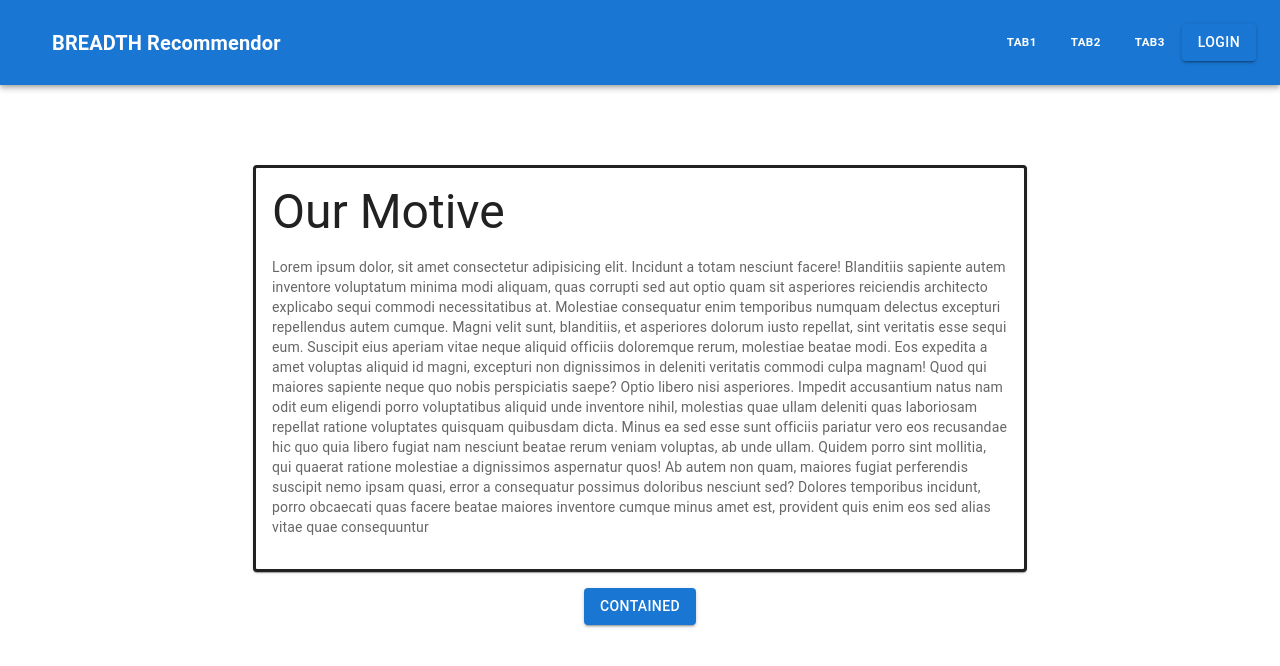
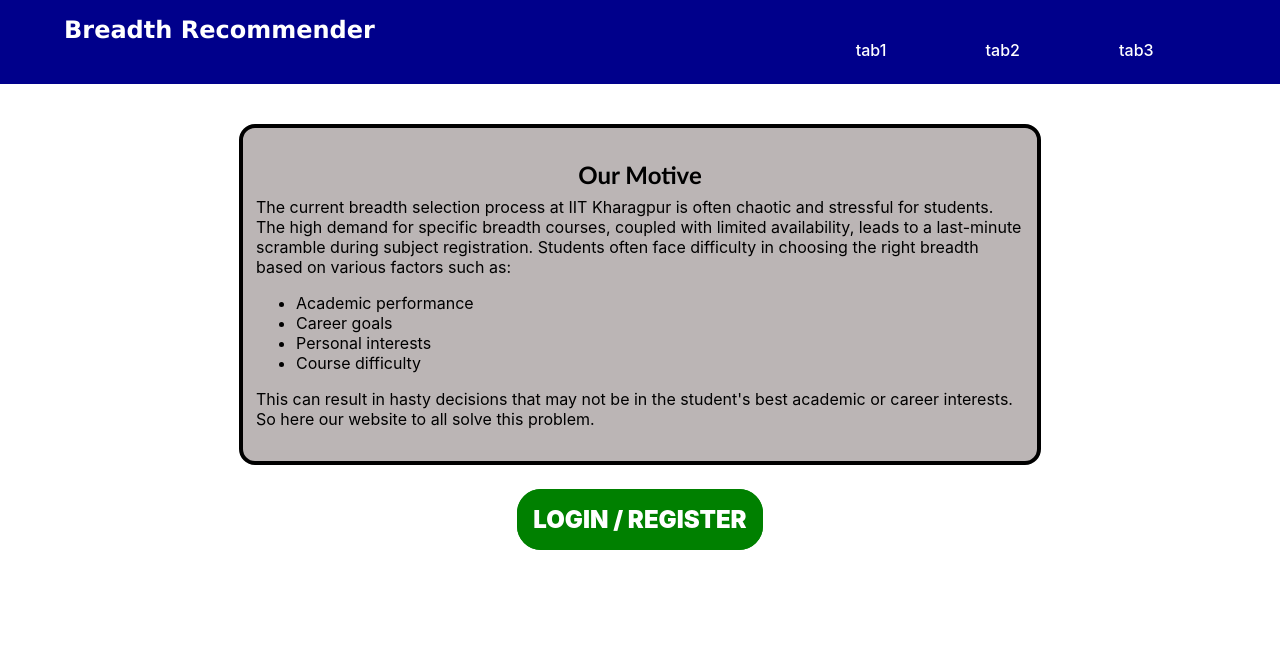
Before and after one commit to Harshbansal8705/HackTech-frontend, a React (Create React App) app: page / in a window 1280 px wide. Shown: the top 666 px of the page. Built offline with nearby package versions, Linux system fonts and the light colour scheme.

Commit message:
landing page 2

```diff
--- a/src/App.css
+++ b/src/App.css
@@ -59,6 +59,119 @@
   margin: auto;
   justify-content: space-around;
   margin-top: 2vh;
-  margin-down: 2vh;
+  /* margin-down: 2vh; */
 
 }
+
+.navbar2{
+  display: flex;
+  justify-content: space-between;
+  padding:2vh 5vw 0vh 5vw;
+  background-color: #00008B;
+  color: white;
+  margin-bottom: 5vh;
+
+}
+.navbar2 .title{
+  font-size: x-large;
+  font-family:'Lucida Sans', 'Lucida Sans Regular', 'Lucida Grande', 'Lucida Sans Unicode', Geneva, Verdana, sans-serif;
+  font-weight: 600;
+
+}
+
+.navbar2 .links ul{
+  display: flex;
+  list-style: none;
+  align-items: center;
+
+}
+.navbar2 .links ul li{
+  /* margin-left: 2vw; */
+
+  margin-right: 2vw;
+  /* border: solid black; */
+  padding: 1vh 1vw 1vh 1vw;
+  /* border-radius: 3vh; */
+  /* color: white; */
+  box-sizing: border-box;
+
+}
+
+.navbar2 a{
+  text-decoration: none;
+  color: white;
+  /* border: solid black; */
+  padding: 1vw 3vh 1vw 3vh;
+  font-size: medium;
+  font-weight: 500;
+  border-radius: 3vh;
+
+}
+.navbar2 a:hover{
+  color: black;
+  background-color: white;
+  /* border: black solid ; */
+}
+
+.description{
+  margin-top: 4vh;
+  margin-bottom: 4vh;
+  padding-top: 4vh;
+  padding-bottom: 4vh;
+  padding-left: 1vw;
+  padding-right: 1vw;
+
+  display: block;
+  margin: auto;
+  width: 60vw;
+  border: solid black 0.5vh;
+  border-radius: 2vh;
+  background-color: rgb(187, 181, 181);
+  justify-content: space-between;
+
+}
+.description .title{
+  margin-bottom: 1vh;
+  font-family: 'Gill Sans', 'Gill Sans MT', Calibri, 'Trebuchet MS', sans-serif;
+  font-size:x-large;
+  font-weight: 800;
+  text-align: center;
+}
+
+.description .para{
+  text-align: left;
+
+}
+
+.login-register{
+  margin: 5vh 0 2vh 0;
+  display: block;
+  width: 100%;
+  /* margin: auto; */
+  text-align: center;
+  /* background-color: green; */
+
+
+  /* box-sizing: border-box; */
+
+}
+
+.login-register a{
+  text-decoration: none;
+  font-weight:900;
+  font-size: 3vh;
+  color: white;
+  border: solid green 1vh;
+  border-radius: 3vh;
+  padding: 1vh 1vh 1vh 1vh ;
+  background-color: green;
+
+
+}
+
+.login-register a:hover{
+  border: solid blue 1vh;
+  color: blue;
+  background-color: white;
+
+}
--- a/src/App.js
+++ b/src/App.js
@@ -1,6 +1,7 @@
 import logo from './logo.svg';
 import './App.css';
-import LandingPage from './components/landingpage';
+// import LandingPage from './components/landingpage.jsx';
+import LandingPage2 from './components/landingPage2.jsx';
 import { Routes, Route } from "react-router-dom";
 import Register from './components/register.jsx';
 import { BrowserRouter } from 'react-router-dom';
@@ -8,7 +9,8 @@ import { BrowserRouter } from 'react-router-dom';
 function App() {
   return (
     <Routes>
-  <Route index path="/" element={<LandingPage />} />
+  {/* <Route index path="/" element={<LandingPage />} /> */}
+  <Route index path="/" element={<LandingPage2 />} />
   <Route path="register" element={<Register />} />
     </Routes>
   );
--- /dev/null
+++ b/src/components/LandingPageComponents/navbar2.jsx
@@ -0,0 +1,21 @@
+const Navbar = () => {
+    return (
+        <div className="navbar2">
+                <div className="title">Breadth Recommender
+                </div>
+
+                <div className="links">
+                    <ul>
+                        <li><a href="/">tab1</a></li>
+                        <li><a href="/">tab2</a></li>
+                        <li><a href="/">tab3</a></li>
+                    </ul>
+
+                </div>
+
+            </div>
+
+    );
+}
+
+export default Navbar;
--- /dev/null
+++ b/src/components/landingPage2.jsx
@@ -0,0 +1,44 @@
+import React from 'react';
+import Navbar from './LandingPageComponents/navbar2';
+import imagePath from './LandingPageComponents/disturbed_student.jpg';
+
+const LandingPage2 = () => {
+    return (
+        <>
+            <Navbar />
+
+
+
+            <div className="description">
+
+                <div className="title">Our Motive</div>
+                <div className="para">The current breadth selection process at IIT Kharagpur is often chaotic and stressful
+                    for students. The high demand for specific breadth courses, coupled with limited
+                    availability, leads to a last-minute scramble during subject registration. Students
+                    often face difficulty in choosing the right breadth based on various factors such as:
+                    <ul>
+                        <li> Academic performance</li>
+                        <li> Career goals</li>
+                        <li> Personal interests</li>
+                        <li> Course difficulty</li>
+                    </ul>
+                    This can result in hasty decisions that may not be in the student's best academic or
+                    career interests. So here our website to all solve this problem.
+                </div>
+
+                {/* <div className="pic"><img src={imagePath} alt="React Image" /></div> */}
+            </div>
+
+
+
+            <div className="login-register">
+                <a href="/"> LOGIN / REGISTER</a>
+            </div>
+
+
+        </>
+
+    );
+}
+
+export default LandingPage2;
```
